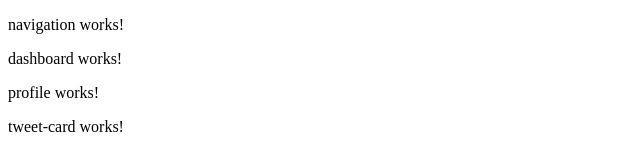
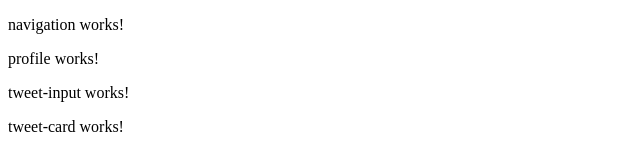
Before and after one commit to julia-gatina/tweeter-ui, an Angular app: page / in a window 1280 px wide. Shown: the top 160 px of the page, without its empty margins (0-640 px from the left). Built offline with nearby package versions, Linux system fonts and the light colour scheme.

Commit message:
Create new tweet-input component.

```diff
--- a/src/app/shared/components/dashboard/dashboard.component.html
+++ b/src/app/shared/components/dashboard/dashboard.component.html
@@ -1,4 +1,4 @@
 <bf-navigation></bf-navigation>
-<p>dashboard works!</p>
 <bf-profile></bf-profile>
+<bf-tweet-input></bf-tweet-input>
 <bf-tweet-card></bf-tweet-card>
--- a/src/app/shared/components/dashboard/dashboard.module.ts
+++ b/src/app/shared/components/dashboard/dashboard.module.ts
@@ -4,9 +4,10 @@ import { DashboardComponent } from './dashboard.component';
 import { NavigationComponent } from '../navigation/navigation.component';
 import { ProfileComponent } from './profile/profile.component';
 import { TweetCardComponent } from './tweet-card/tweet-card.component';
+import { TweetInputComponent } from './tweet-input/tweet-input.component';
 
 @NgModule({
-  declarations: [DashboardComponent, NavigationComponent, ProfileComponent, TweetCardComponent],
+  declarations: [DashboardComponent, NavigationComponent, ProfileComponent, TweetCardComponent, TweetInputComponent],
   imports: [CommonModule],
   exports: [DashboardComponent],
 })
--- /dev/null
+++ b/src/app/shared/components/dashboard/tweet-input/tweet-input.component.html
@@ -0,0 +1 @@
+<p>tweet-input works!</p>
--- /dev/null
+++ b/src/app/shared/components/dashboard/tweet-input/tweet-input.component.ts
@@ -0,0 +1,15 @@
+import { Component, OnInit } from '@angular/core';
+
+@Component({
+  selector: 'bf-tweet-input',
+  templateUrl: './tweet-input.component.html',
+  styleUrls: ['./tweet-input.component.scss']
+})
+export class TweetInputComponent implements OnInit {
+
+  constructor() { }
+
+  ngOnInit(): void {
+  }
+
+}
```
Also changed, not shown: src/app/shared/components/dashboard/tweet-input/tweet-input.component.scss (added), 1 other file (tests, documents, lock files or other folders).
